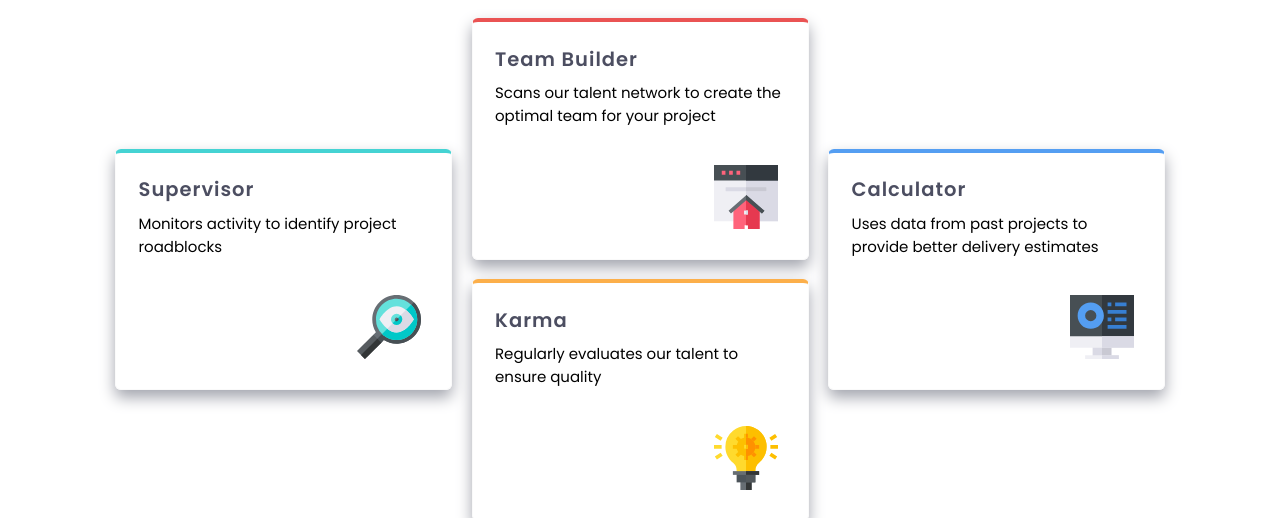
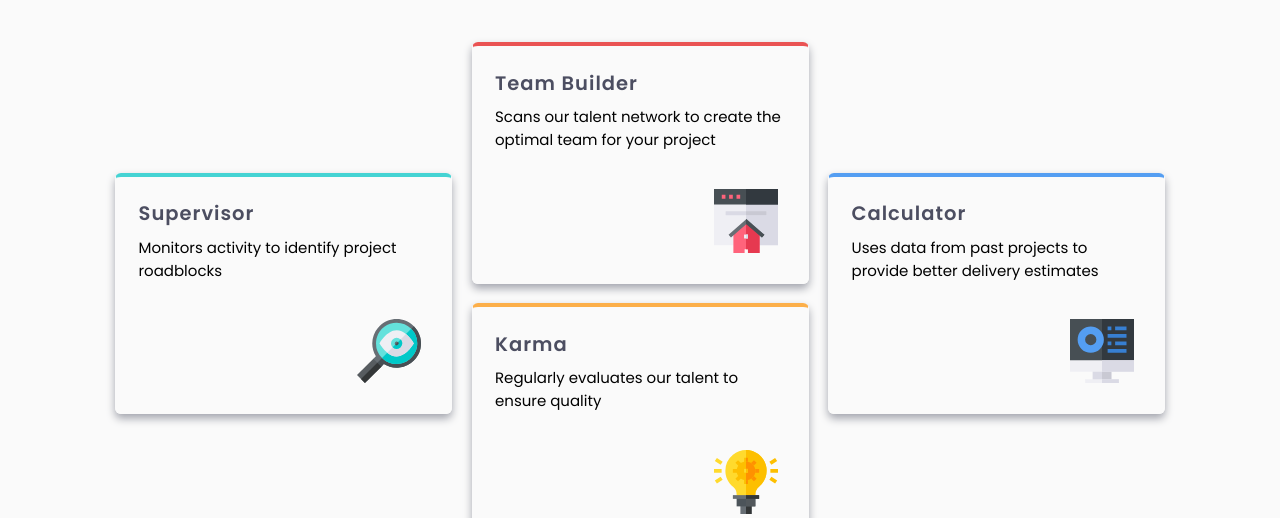
Before and after one commit to rachit0706/four-card-feature-section-fem, a plain HTML site: page index.html in a window 1280 px wide. Shown: the part 173-691 px from the top of the page. Drawn offline with Linux system fonts and the light colour scheme.

Commit message:
Fixed box shadow and margins

```diff
--- a/styles.css
+++ b/styles.css
@@ -21,6 +21,7 @@ html {
 body {
     min-height: 100vh;
     font-family: 'Poppins', sans-serif;
+    background-color: var(--very-light-gray);
 }
 
 .flex-col {
@@ -32,7 +33,7 @@ body {
 
 header {
     text-align: center;
-    margin: .7rem auto;
+    margin: 1.5rem auto;
     padding: 1rem;
 }
 
@@ -78,7 +79,7 @@ header > h1 {
     align-items: flex-start;
     justify-content: space-evenly;
     gap: .5rem;
-    box-shadow: 0 .5rem 1rem var(--grayish-blue);
+    box-shadow: 0 .3rem .6rem var(--grayish-blue);
     transition: all 0.5s;
 }
 
```
